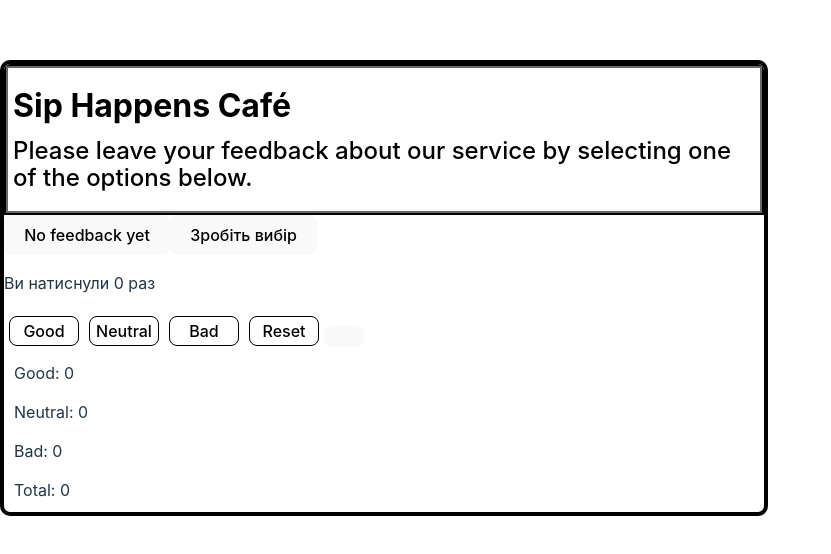
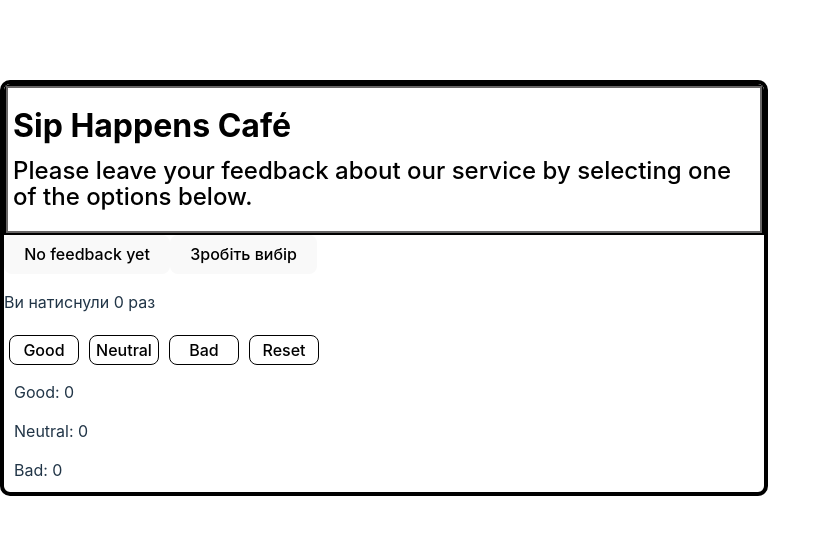
Before and after one commit to Olexandr-L45D/goit-react-hw-02, a React (Vite) app: page / in a window 1280 px wide. Shown: the part 112-666 px from the top of the page, without its empty margins (0-831 px from the left). Built offline with nearby package versions, Linux system fonts and the light colour scheme.

Commit message:
udaite-function

```diff
--- a/src/components/App/App.jsx
+++ b/src/components/App/App.jsx
@@ -7,12 +7,12 @@ import Feedback from "../Feedback/Feedback"
 import Notification from "../Notification/Notification"
 
 export default function App() {
-  let [values, setValues] = useState({
+  const [values, option, setValues] = useState({
     good: 0,
     neutral: 0,
     bad: 0
   });
-  // const totalFeedback = good + neutral + bad;
+  const totalFeedback = values.good + values.neutral + values.bad;
   return (
     <div className={css.container}>
 
@@ -22,7 +22,7 @@ export default function App() {
         <Description />
         <Notification />
         <Options />
-        <Feedback />
+        <Feedback><p className={css.paragrText}>Total: {totalFeedback}</p></Feedback>
 
       </>
     </div>
--- a/src/components/Feedback/Feedback.jsx
+++ b/src/components/Feedback/Feedback.jsx
@@ -4,17 +4,17 @@ import { useState, useEffect } from "react";
 export default function Feedback(
     // { values }
 ) {
-    let [values] = useState({
+    let [values, option] = useState({
         good: 0,
         neutral: 0,
         bad: 0
     });
     return (
         <>
-            <p className={css.paragrText}>Good: {values.good}</p>
+            <p className={css.paragrText}>Good: {values.good} </p>
             <p className={css.paragrText}>Neutral: {values.neutral}</p>
             <p className={css.paragrText}>Bad: {values.bad}</p>
-            <p className={css.paragrText}>Total: {values.good + values.neutral + values.bad}</p>
+
         </>
     )
 }
--- a/src/components/Options/Options.jsx
+++ b/src/components/Options/Options.jsx
@@ -2,66 +2,32 @@
 import css from "./Options.module.css"
 import { useState, onFeedback } from "react";
 export default function Options(
-    // { values, setValues }
+    { values, setValues }
 ) {
-    let [values, setValues] = useState({
-        good: 0,
-        neutral: 0,
-        bad: 0
-    });
-    const updateX = () => {
+
+    // let [values, option, setValues] = useState({
+    //     good: 0,
+    //     neutral: 0,
+    //     bad: 0
+    // });
+
+    const onFeedback = (option) => {
         setValues({
             ...values,
-            good: values.good + 1
+            option: values[option] + 1
         });
-    };
-    const updateY = () => {
-        setValues({
-            ...values,
-            neutral: values.neutral + 1
-        });
-    };
-    const updateZ = () => {
-        setValues({
-            ...values,
-            bad: values.bad + 1
-        });
-    };
-    const updateTotal = () => {
-        setValues({
-            ...values,
-            total: values.good + values.neutral + values.bad,
-        });
-    };
-
+    }
     const resetClick = () => { setValues(0) };
-
-
-    // const onFeedback = (option) => {
-    //     setValues({
-    //         ...values,
-    //         option: values[option] + 1
-    //     });
-    // }
 
     return (
         <>
-            {/*
+
             <div>
-                <button onClick={onFeedback} className={css.button}>Good </button>
+                <button onClick={onFeedback} value={values} className={css.button}>Good </button>
                 <button onClick={onFeedback} className={css.button}>Neutral </button>
                 <button onClick={onFeedback} className={css.button}>Bad </button>
                 <button onClick={resetClick} className={css.button}>Reset</button>
-                <button onClick={onFeedback} ></button>
 
-            </div> */}
-
-            <div>
-                <button onClick={updateX} className={css.button}>Good </button>
-                <button onClick={updateY} className={css.button}>Neutral </button>
-                <button onClick={updateZ} className={css.button}>Bad </button>
-                <button onClick={resetClick} className={css.button}>Reset</button>
-                <button onClick={updateTotal} ></button>
 
             </div>
 
```
